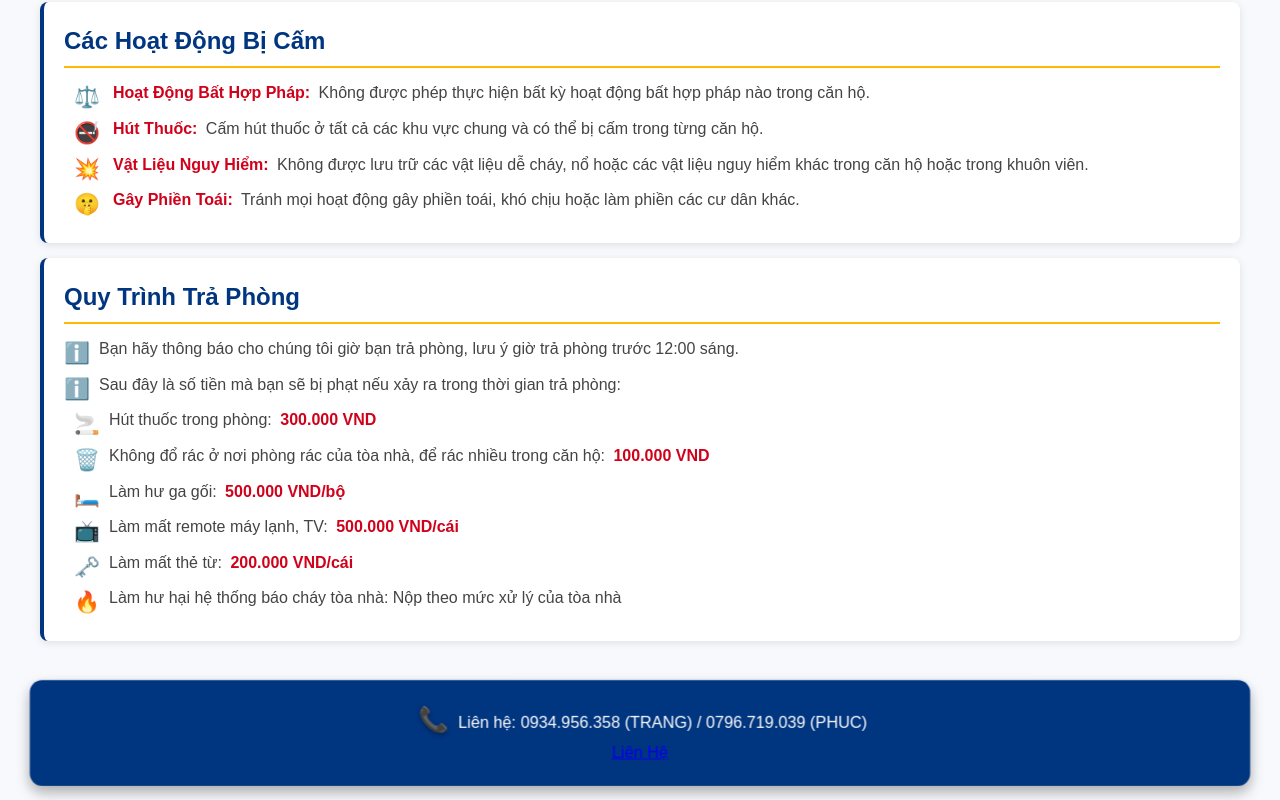
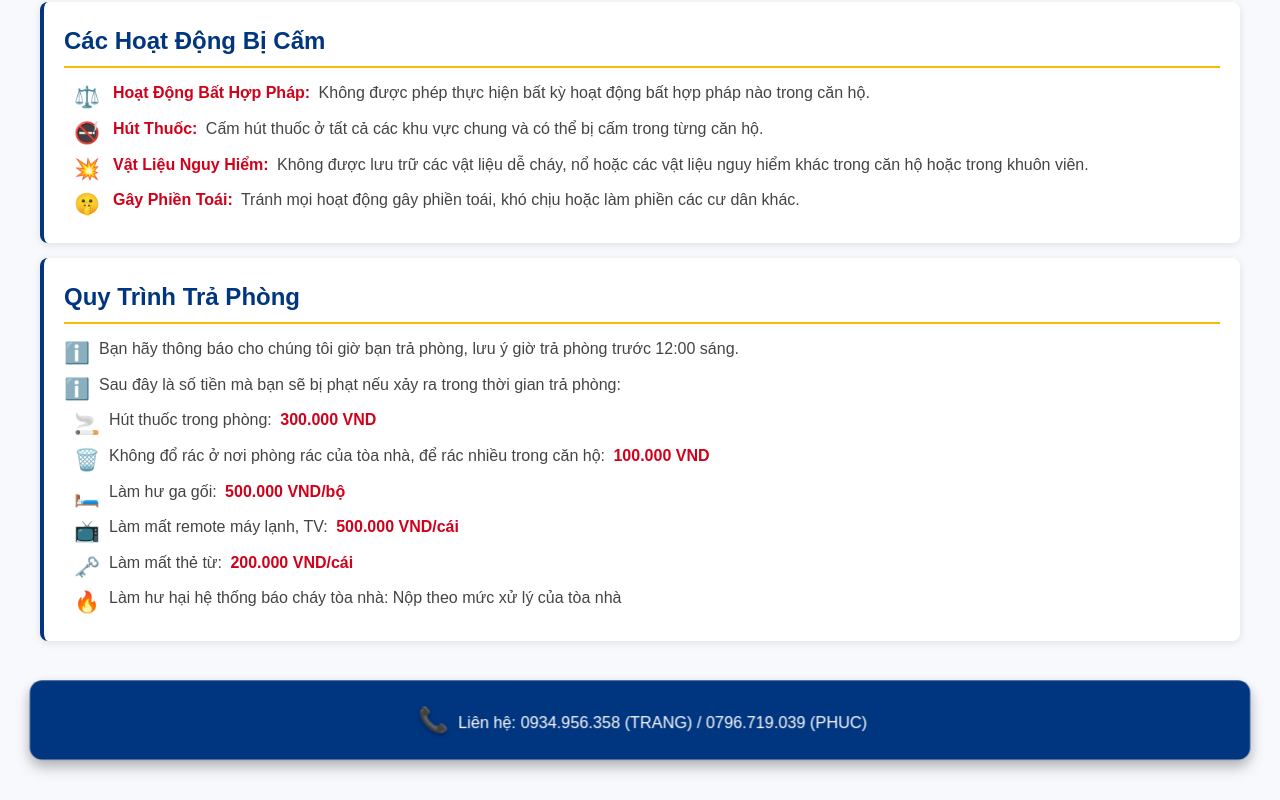
Before and after one commit to phucnv-hcm/noiquycanho, a plain HTML site: page index.html in a window 1280 px wide. Shown: the part 746-1546 px from the top of the page. After the commit the page ends 1520 px from the top, so only its background shows below. Drawn offline with Linux system fonts and the light colour scheme.

Commit message:
Update index.html

```diff
--- a/index.html
+++ b/index.html
@@ -335,7 +335,6 @@
     </main>
     <footer>
         <div><span class="footer-icon phone">📞</span> Liên hệ: 0934.956.358 (TRANG) / 0796.719.039 (PHUC)</div>
-        <a href="hd.html">Liên Hệ</a>
     </footer>
     <button class="scroll-top" onclick="window.scrollTo({top: 0, behavior: 'smooth'})">⬆</button>
     <script>
```
